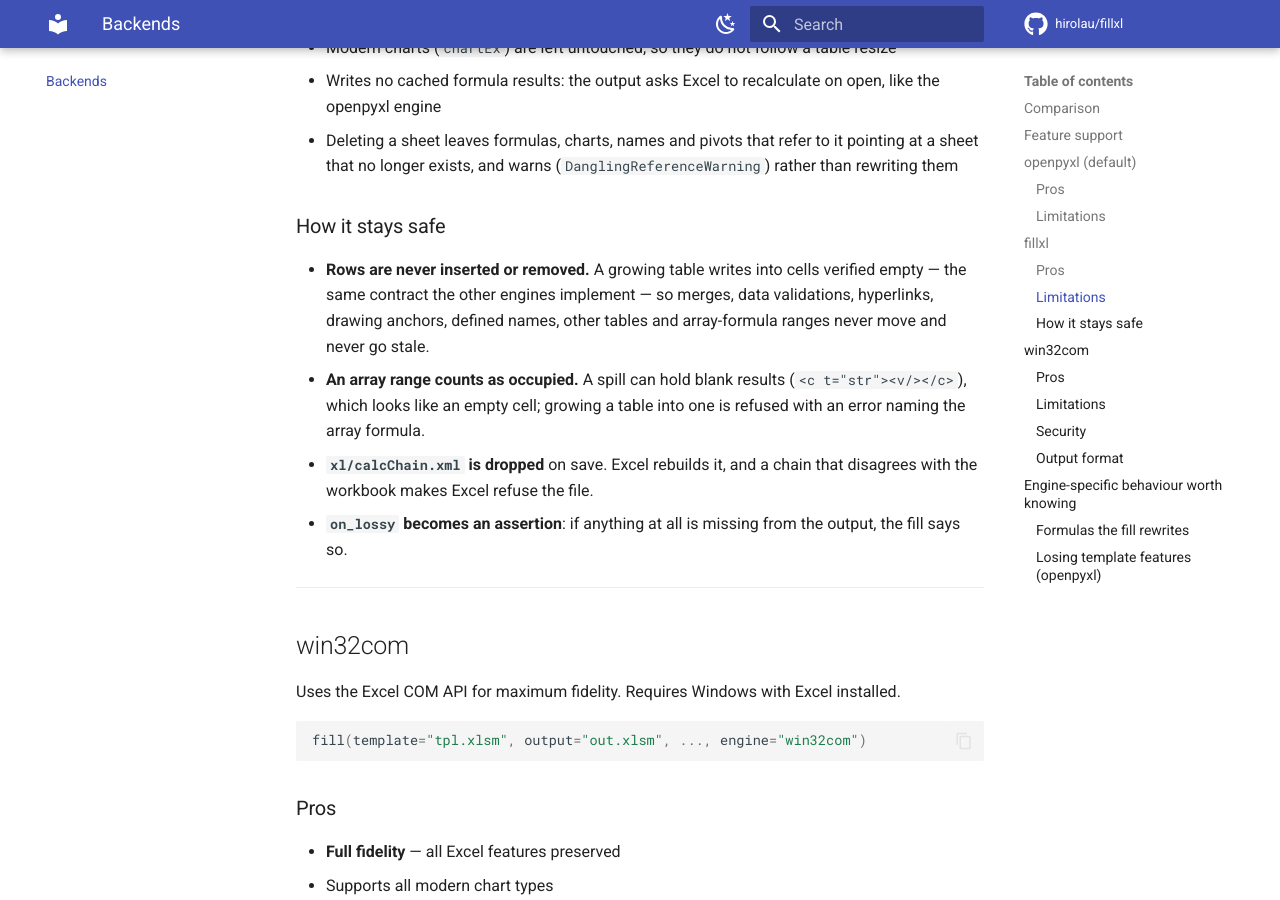
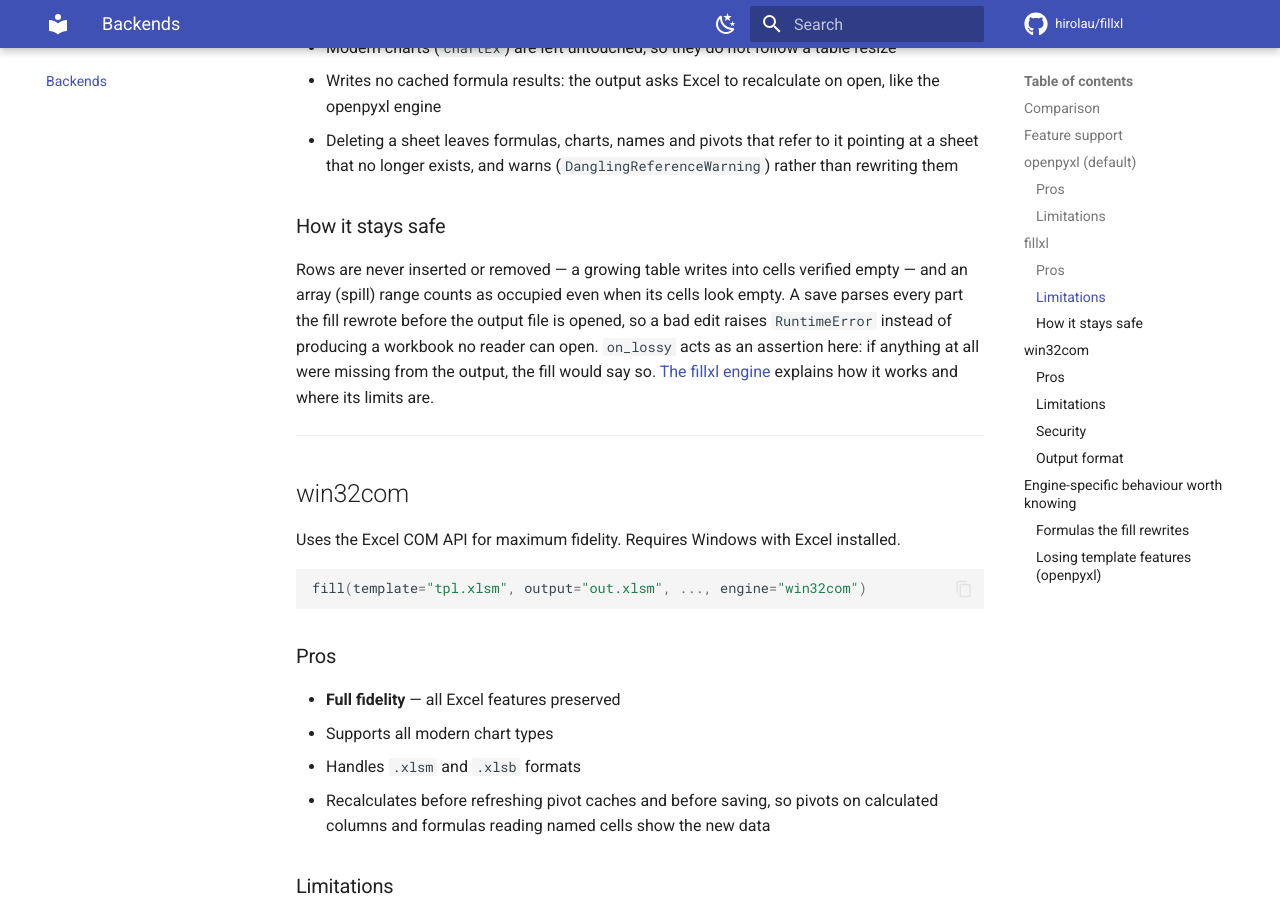
Before and after one commit to hirolau/fillxl, an MkDocs documentation site: the page built from docs/backends.md, in a window 1280 px wide and 900 px high, scrolled down 3650 px. Built offline with MkDocs 1.6.1 and Material for MkDocs 9.7.7, drawn with Linux system fonts in a browser that asks for light colours; comment, search, counter and statistics services are not loaded; some of the changed text lies outside the part shown.

Commit message:
docs: add a chapter describing the fillxl engine
A new "The fillxl engine" page explains what the backend does (a ZIP of parts,
only the changed ones parsed, the rest copied byte for byte, read lazily and
streamed), how it stays safe, what it does not do, and why the file has no
cached values.  The duplicated safety list in the Backends page now summarises
it and links to the chapter, and the home page lists three engines instead of
two.

```diff
--- a/docs/backends.md
+++ b/docs/backends.md
@@ -126,17 +126,13 @@
 
 ### How it stays safe
 
-- **Rows are never inserted or removed.** A growing table writes into cells
-  verified empty — the same contract the other engines implement — so merges,
-  data validations, hyperlinks, drawing anchors, defined names, other tables
-  and array-formula ranges never move and never go stale.
-- **An array range counts as occupied.** A spill can hold blank results
-  (`<c t="str"><v/></c>`), which looks like an empty cell; growing a table into
-  one is refused with an error naming the array formula.
-- **`xl/calcChain.xml` is dropped** on save. Excel rebuilds it, and a chain
-  that disagrees with the workbook makes Excel refuse the file.
-- **`on_lossy` becomes an assertion**: if anything at all is missing from the
-  output, the fill says so.
+Rows are never inserted or removed — a growing table writes into cells verified
+empty — and an array (spill) range counts as occupied even when its cells look
+empty. A save parses every part the fill rewrote before the output file is
+opened, so a bad edit raises `RuntimeError` instead of producing a workbook no
+reader can open. `on_lossy` acts as an assertion here: if anything at all were
+missing from the output, the fill would say so. [The fillxl
+engine](fillxl-engine.md) explains how it works and where its limits are.
 
 ---
 
--- a/mkdocs.yml
+++ b/mkdocs.yml
@@ -66,6 +66,7 @@
   - Home: index.md
   - API Reference: api.md
   - Backends: backends.md
+  - The fillxl engine: fillxl-engine.md
   - Warnings: warnings.md
   - Development: development.md
 
```
Also changed, not shown: docs/development.md (+1 -1 lines), docs/fillxl-engine.md (added, +92 -0 lines), docs/index.md (+9 -4 lines).
